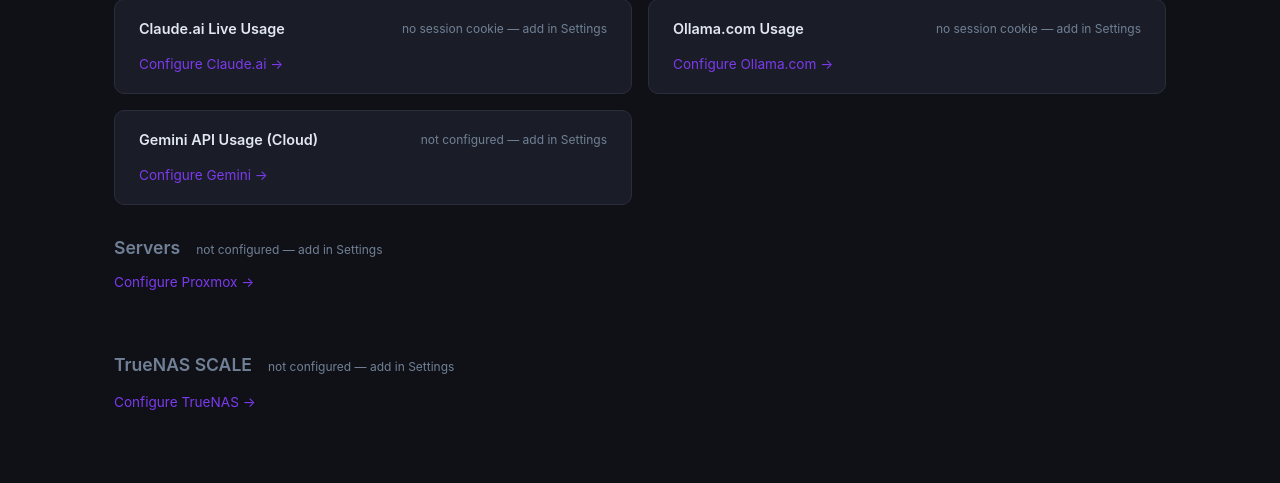
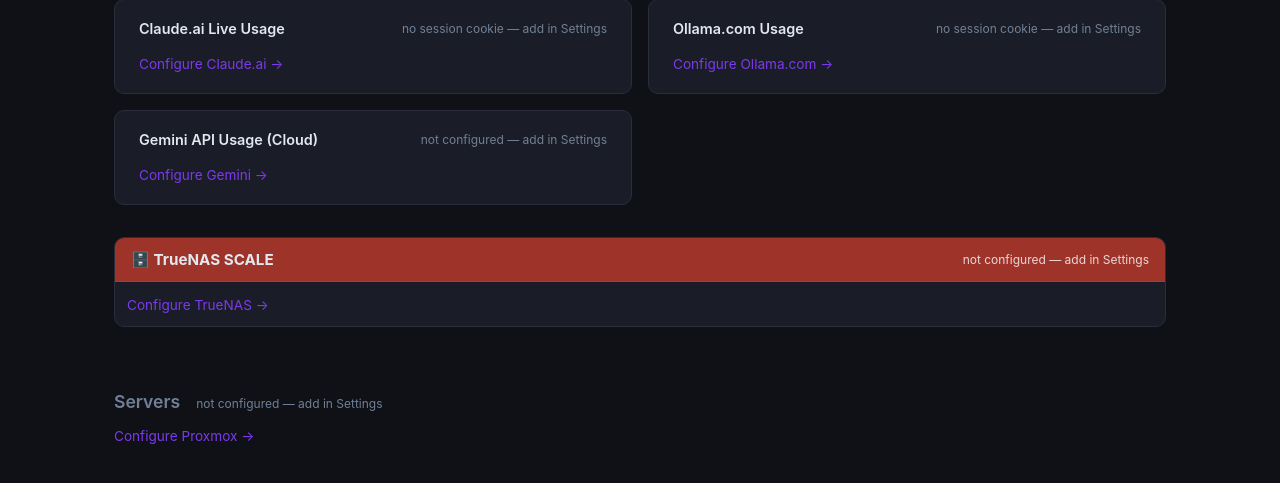
Before and after one commit to Jemplayer82/stats, a Flask app: page / in a window 1280 px wide. Shown: the part 144-627 px from the top of the page. Run offline with Flask 3, Linux system fonts and the light colour scheme; data that the repository does not hold is empty.

Commit message:
Move TrueNAS above Servers, style header red full-width
Co-Authored-By: Claude Sonnet 4.6 <noreply@anthropic.com>

```diff
--- a/static/style.css
+++ b/static/style.css
@@ -311,6 +311,7 @@ textarea { resize: vertical; }
 .px-column-header.node-blue   { background: #80D2FFCC; border-bottom-color: #80D2FFCC; }
 .px-column-header.node-orange { background: #FFA005CC; border-bottom-color: #FFA005CC; }
 .px-column-header.node-silver { background: #C0C0C0CC; border-bottom-color: #C0C0C0CC; }
+.px-column-header.node-red    { background: #C0392BCC; border-bottom-color: #C0392BCC; }
 
 .px-column-header .px-status.on  { background: rgba(0,0,0,0.25); color: #fff; }
 .px-column-header .px-status.off { background: rgba(0,0,0,0.25); color: #fff; }
--- a/templates/index.html
+++ b/templates/index.html
@@ -33,6 +33,17 @@
   </div>
 </section>
 
+<!-- TrueNAS SCALE -->
+<section class="proxmox-section" id="truenas-section">
+  <div class="px-column" style="border-radius:10px;overflow:hidden">
+    <div class="px-column-header node-red">
+      <span class="px-column-title">🗄️ TrueNAS SCALE</span>
+      <span class="chart-sub" id="truenas-sub" style="color:#fff;opacity:.8">loading…</span>
+    </div>
+    <div style="padding:.75rem" id="truenas-content"></div>
+  </div>
+</section>
+
 <!-- Proxmox Cluster Resources -->
 <section class="proxmox-section">
   <div class="section-header">
@@ -40,15 +51,6 @@
     <span class="chart-sub" id="proxmox-sub">loading…</span>
   </div>
   <div id="proxmox-grid" class="proxmox-columns"></div>
-</section>
-
-<!-- TrueNAS SCALE -->
-<section class="proxmox-section" id="truenas-section">
-  <div class="section-header">
-    <h2>TrueNAS SCALE</h2>
-    <span class="chart-sub" id="truenas-sub">loading…</span>
-  </div>
-  <div id="truenas-content"></div>
 </section>
 
 <script>
```
